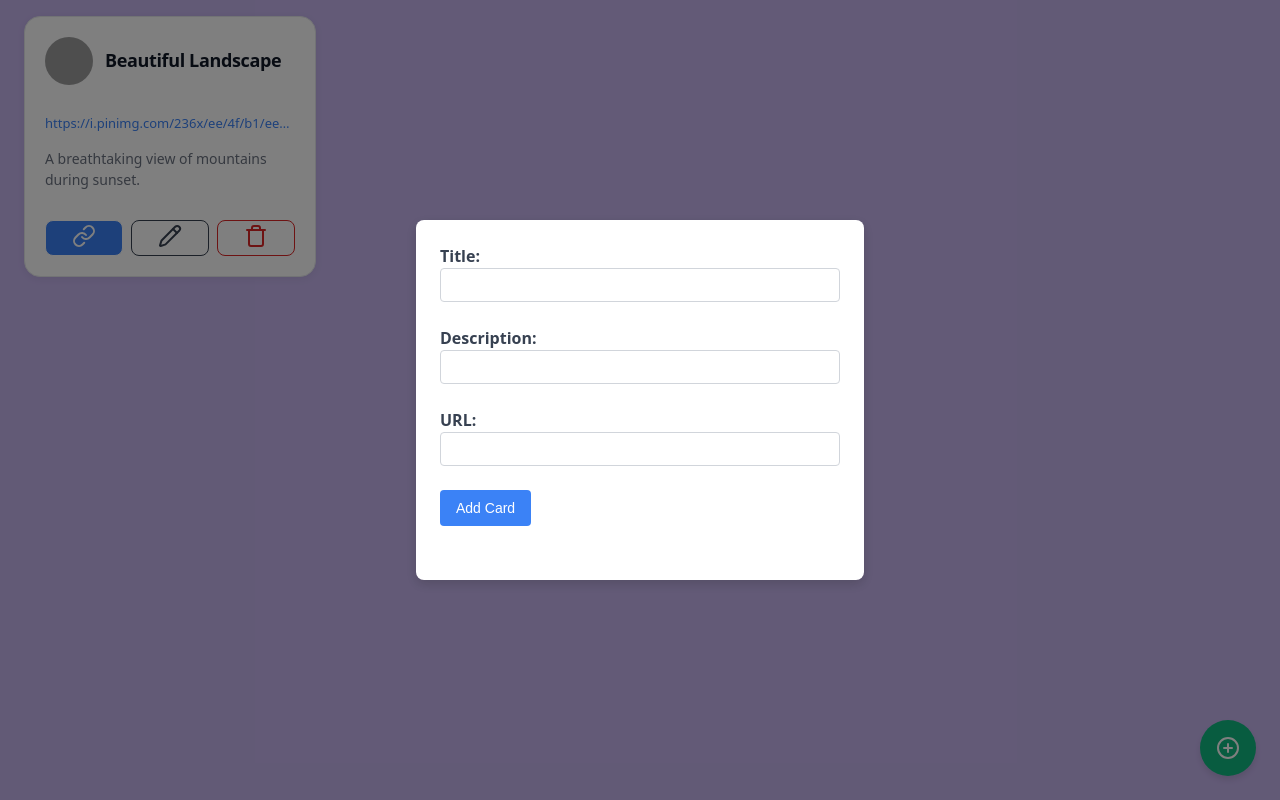
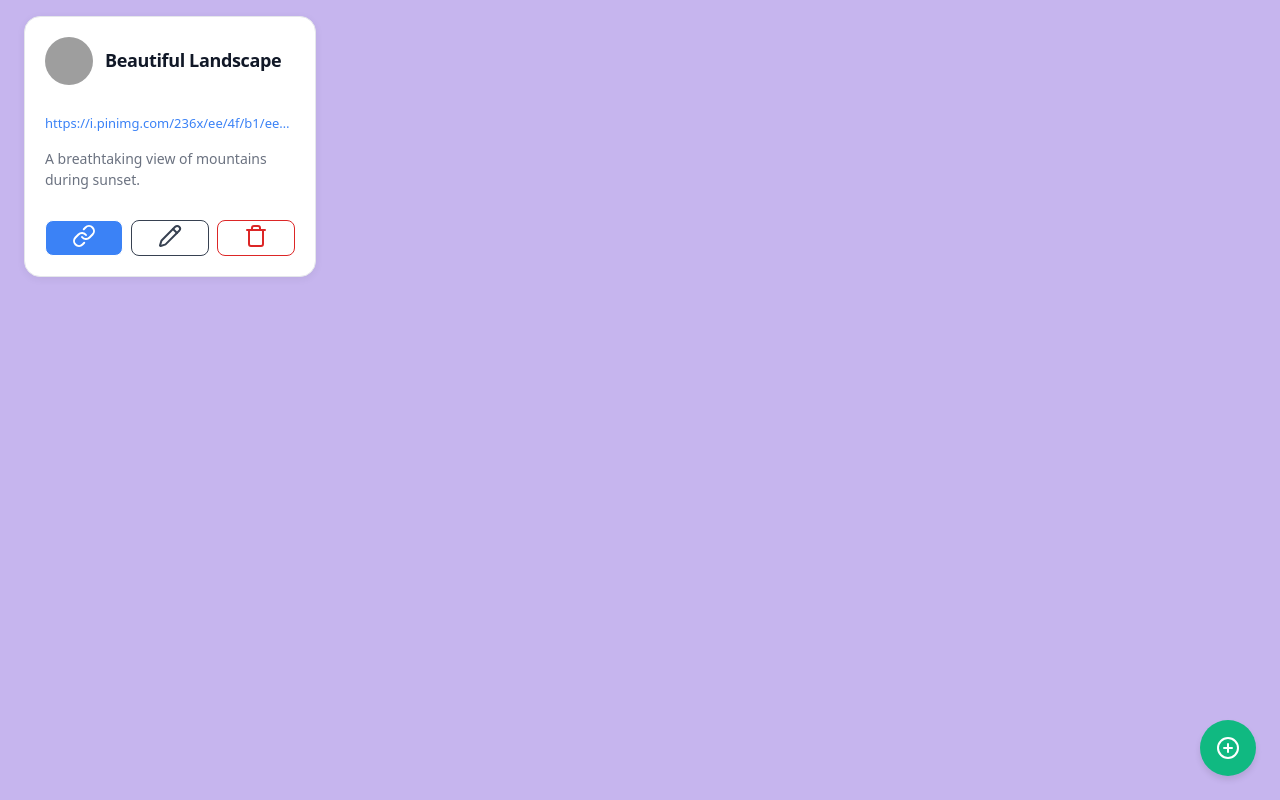
Before and after one commit to Gavinduachintha/Bookey, a React app in the folder Frontend/: page / in a window 1280 px wide. Built offline with nearby package versions, Linux system fonts and the light colour scheme; grey boxes are pictures that could not be loaded; the HTML template or start-up script is replaced by a standard one.

Commit message:
Improve the form pop up functionality

```diff
--- a/Frontend/src/App.jsx
+++ b/Frontend/src/App.jsx
@@ -1,9 +1,17 @@
 import React from 'react'
+import {useState} from "react";
 import './css/App.css'
 import {Card} from "./Card.jsx";
 import {Form} from "./Form.jsx";
 import { CirclePlus} from 'lucide-react';
 function App() {
+
+  const [showForm, setShowForm] = useState(false);
+
+  const handleAddCard = (newCard) => {
+    console.log('New card:', newCard);
+    // You can implement this later
+  };
 
   return (
     <>
@@ -12,9 +20,12 @@ function App() {
         description="A breathtaking view of mountains during sunset."
         url="https://i.pinimg.com/236x/ee/4f/b1/ee4fb15c83d22e0a428fc37127191346.jpg"/>
       <div className="add-button">
-        <CirclePlus/>
+        <CirclePlus onClick={()=>setShowForm(true)}/>
+        {showForm &&(
+            <Form onAddCard={handleAddCard} onClose={()=>setShowForm(false)}/>
+        )}
       </div>
-      <Form/>
+
     </>
 
   )
--- a/Frontend/src/Form.jsx
+++ b/Frontend/src/Form.jsx
@@ -1,9 +1,8 @@
 import React from 'react';
 import {useState} from "react";
-import { CircleX } from 'lucide-react';
 import "./css/form.css"
 
-export const Form = ({onAddCard}) => {
+export const Form = ({onAddCard, onClose}) => {
     const [title, setTitle] = useState('');
     const [description, setDescription] = useState('');
     const [url, setUrl] = useState('');
@@ -13,11 +12,14 @@ export const Form = ({onAddCard}) => {
         onAddCard({title, description, url});
         setTitle('');
         setDescription('');
-        setUrl('');}
+        setUrl('');
+        onClose();
+    };
+
     return(
         <>
-                <div className="form-overlay">
-                    <form className="card-form" onSubmit={handleSubmit}>
+            <div className="form-overlay" onClick={onClose}>
+                <form className="card-form" onSubmit={handleSubmit} onClick={(e) => e.stopPropagation()}>
 
                     <label>
                         Title:
@@ -45,12 +47,14 @@ export const Form = ({onAddCard}) => {
                             required
                         />
                     </label>
+                    <div className="form-actions">
+                        <button type="button" className="cancel-btn" onClick={onClose}>
+                            Cancel
+                        </button>
                         <button type="submit" className="submit-btn">Add Card</button>
-                        <div className="close-button">
-                            <CircleX />
                     </div>
                 </form>
             </div>
         </>
-        )
-    }
+    );
+};
--- a/Frontend/src/css/form.css
+++ b/Frontend/src/css/form.css
@@ -4,47 +4,126 @@
     left: 0;
     width: 100%;
     height: 100%;
-    background-color: rgba(0, 0, 0, 0.5);
+    background-color: rgba(0, 0, 0, 0.6);
     display: flex;
     justify-content: center;
     align-items: center;
     z-index: 1000;
+    backdrop-filter: blur(2px);
 }
 
 .card-form{
     background-color: #ffffff;
-    padding: 24px;
-    border-radius: 8px;
-    box-shadow: 0 4px 12px rgba(0, 0, 0, 0.15);
+    padding: 32px;
+    border-radius: 16px;
+    box-shadow: 0 20px 25px -5px rgba(0, 0, 0, 0.1), 0 10px 10px -5px rgba(0, 0, 0, 0.04);
     width: 100%;
-    max-width: 400px;
+    max-width: 450px;
+    max-height: 90vh;
+    overflow-y: auto;
+}
+
+.card-form h2{
+    margin: 0 0 24px 0;
+    font-size: 24px;
+    font-weight: 700;
+    color: #111827;
+    letter-spacing: -0.02em;
 }
 
 label{
     display: block;
-    margin-bottom: 8px;
+    margin-bottom: 6px;
     font-weight: 600;
+    font-size: 14px;
     color: #374151;
 }
 
 input[type="text"], input[type="url"], textarea{
     width: 100%;
-    padding: 8px;
-    margin-bottom: 16px;
+    padding: 10px 12px;
+    margin-bottom: 20px;
     border: 1px solid #d1d5db;
-    border-radius: 4px;
+    border-radius: 8px;
     font-size: 14px;
     color: #111827;
+    background-color: #ffffff;
     box-sizing: border-box;
+    transition: border-color 0.2s ease, box-shadow 0.2s ease;
+    font-family: inherit;
+}
+
+input[type="text"]:focus, input[type="url"]:focus, textarea:focus{
+    outline: none;
+    border-color: #3b82f6;
+    box-shadow: 0 0 0 3px rgba(59, 130, 246, 0.1);
+}
+
+input[type="text"]::placeholder, input[type="url"]::placeholder, textarea::placeholder{
+    color: #9ca3af;
+}
+
+textarea{
+    resize: vertical;
+    min-height: 80px;
+}
+
+.form-actions{
+    display: flex;
+    gap: 12px;
+    justify-content: flex-end;
+    margin-top: 8px;
 }
 
 .submit-btn{
     background-color: #3b82f6;
     color: white;
-    padding: 10px 16px;
+    padding: 10px 20px;
     border: none;
-    border-radius: 4px;
+    border-radius: 8px;
     font-size: 14px;
+    font-weight: 500;
     cursor: pointer;
-    transition: background-color 0.2s ease;
+    transition: all 0.2s ease;
 }
+
+.submit-btn:hover{
+    background-color: #2563eb;
+}
+
+.submit-btn:active{
+    background-color: #1d4ed8;
+    transform: scale(0.98);
+}
+
+.submit-btn:focus-visible{
+    outline: 2px solid #3b82f6;
+    outline-offset: 2px;
+}
+
+.cancel-btn{
+    background-color: white;
+    color: #374151;
+    padding: 10px 20px;
+    border: 1px solid #d1d5db;
+    border-radius: 8px;
+    font-size: 14px;
+    font-weight: 500;
+    cursor: pointer;
+    transition: all 0.2s ease;
+}
+
+.cancel-btn:hover{
+    background-color: #f9fafb;
+    border-color: #9ca3af;
+}
+
+.cancel-btn:active{
+    background-color: #f3f4f6;
+    transform: scale(0.98);
+}
+
+.cancel-btn:focus-visible{
+    outline: 2px solid #3b82f6;
+    outline-offset: 2px;
+}
```
Lines whose indentation alone changed are shown as unchanged.
